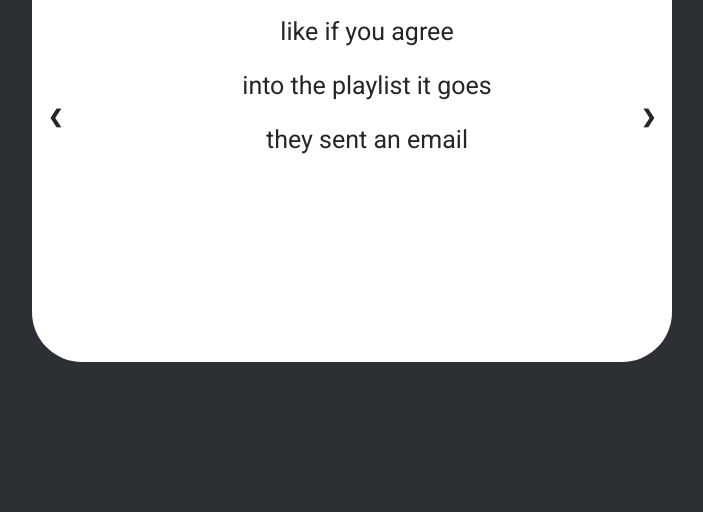
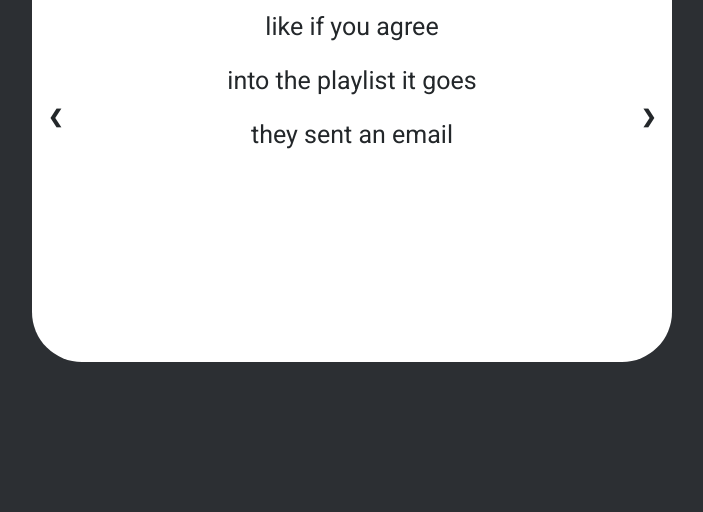
Before and after one commit to ZacAllen/ZacAllen.github.io, a website with bundled scripts: page index.html in a window 1280 px wide. Shown: the part 288-800 px from the top of the page, without its empty margins (288-991 px from the left). Built offline with nearby package versions, Linux system fonts and the light colour scheme.

Commit message:
fixed text alignment

```diff
--- a/style.css
+++ b/style.css
@@ -80,8 +80,7 @@ p {
 /* Caption text */
 .text {
   color: #23272A;
-  font-size: 15px;
-  position: absolute;
+  font-size: 12px;
   width: 100%;
   top: 30px;
   left: 15px;
```
